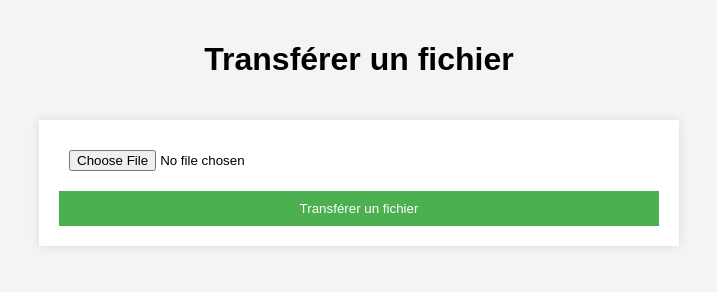
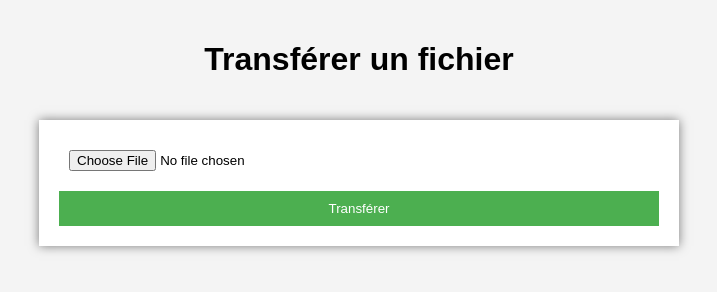
Before and after one commit to nemson-source/file-server, a plain HTML site: page index.html in a window 1280 px wide. Shown: the whole page, without its empty margins (281-998 px from the left). Drawn offline with Linux system fonts and the light colour scheme.

Commit message:
Update index.html

```diff
--- a/index.html
+++ b/index.html
@@ -53,7 +53,7 @@
       margin: 0 auto;
       padding: 20px;
       background-color: #fff;
-      box-shadow: 0 0 10px rgba(0, 0, 0, 0.1);
+      box-shadow: 0 0 10px rgba(0, 0, 0, 0.5);
     }
 
     input[type="file"] {
@@ -76,9 +76,9 @@
   <h1>Transférer un fichier</h1>
   <form id="upload-form" action="/upload" method="POST" enctype="multipart/form-data" onsubmit="showUploadMessage()">
     <input type="file" name="file" accept=".jpg, .jpeg, .png, .pdf">
-    <button type="submit">Transférer un fichier</button>
+    <button type="submit">Transférer</button>
   </form>
-  <div id="upload-message">Transfert en cours...</div>
+  <div id="upload-message">Transfert de fichier en cours...</div>
   <div id="progress-bar">
     <div id="progress-fill"></div>
   </div>
```
